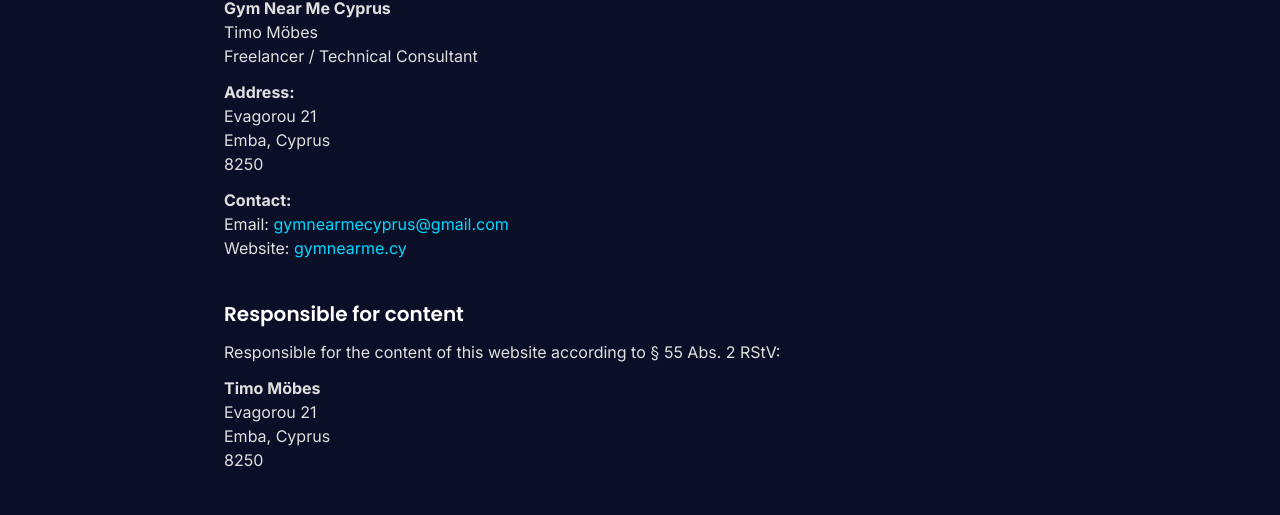
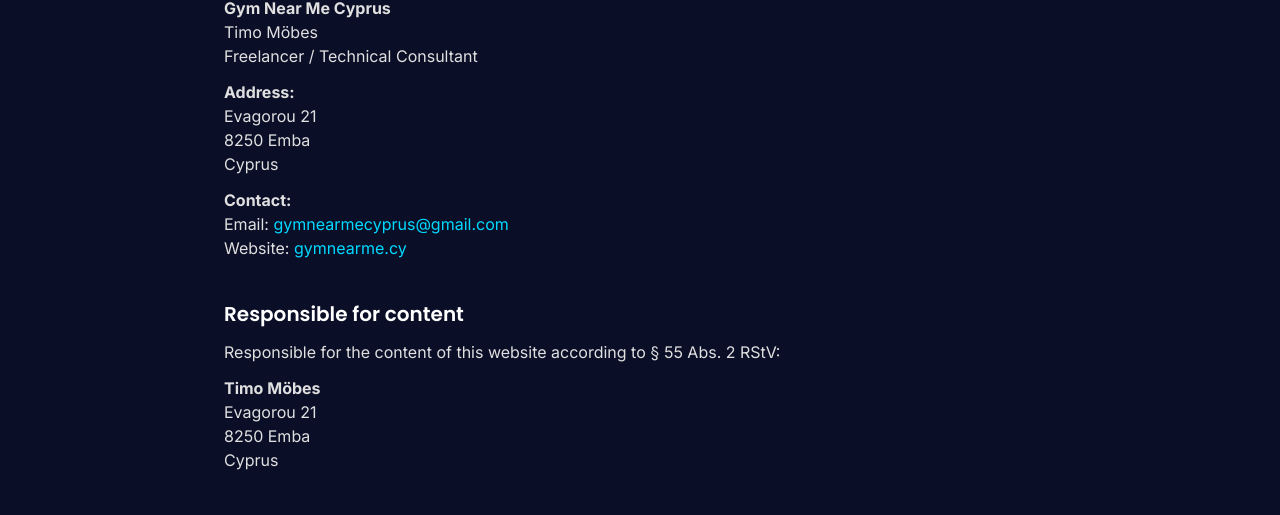
Before and after one commit to timomoebes/gymnearmecyprus-openclawd, a Next.js app: page /imprint in a window 1280 px wide. Shown: the part 405-920 px from the top of the page. Built offline with nearby package versions, Linux system fonts and the light colour scheme; no server answers.

Commit message:
fix(imprint): publish business address

```diff
--- a/app/imprint/page.tsx
+++ b/app/imprint/page.tsx
@@ -9,10 +9,6 @@ export const metadata = {
 };
 
 export default function ImprintPage() {
-  const showPublicAddress = Boolean(
-    process.env.NEXT_PUBLIC_STRIPE_PAYMENT_LINK || process.env.STRIPE_SECRET_KEY
-  );
-
   return (
     <div className="min-h-screen bg-background-dark">
       <div className="max-w-4xl mx-auto px-4 sm:px-6 lg:px-8 py-12">
@@ -38,17 +34,11 @@ export default function ImprintPage() {
             <p className="mt-3">
               <strong>Address:</strong>
               <br />
-              {showPublicAddress ? (
-                <>
               Evagorou 21
               <br />
-                  Emba, Cyprus
+              8250 Emba
               <br />
-                  8250
-                </>
-              ) : (
-                <>Address withheld until payment integration is live.</>
-              )}
+              Cyprus
             </p>
             <p className="mt-3">
               <strong>Contact:</strong>
@@ -80,17 +70,11 @@ export default function ImprintPage() {
             <p className="mt-3">
               <strong>Timo Möbes</strong>
               <br />
-              {showPublicAddress ? (
-                <>
               Evagorou 21
               <br />
-                  Emba, Cyprus
+              8250 Emba
               <br />
-                  8250
-                </>
-              ) : (
-                <>Address withheld until payment integration is live.</>
-              )}
+              Cyprus
             </p>
           </section>
 
```
Lines whose indentation alone changed are shown as unchanged.
